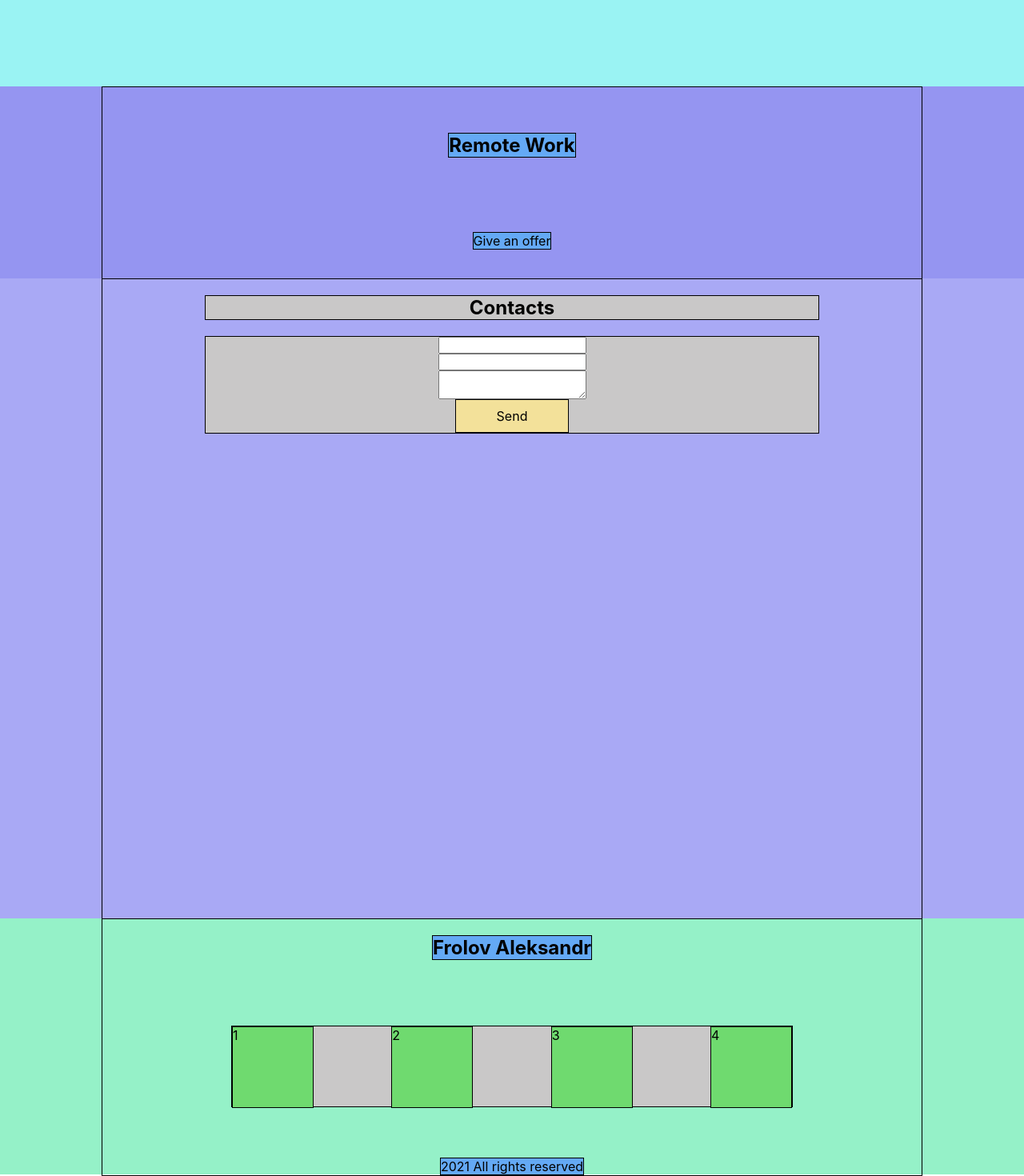
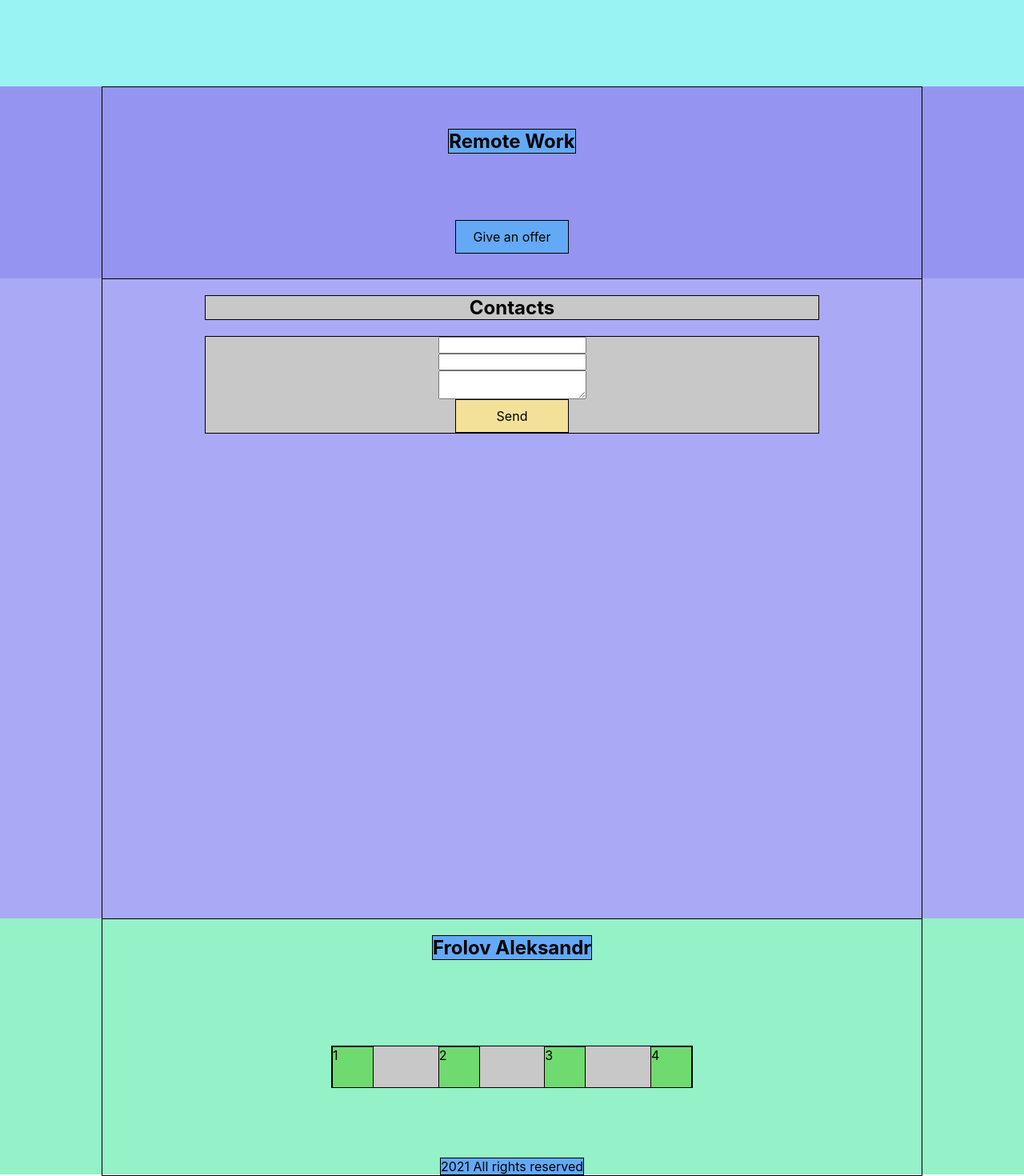
Before and after one commit to AleksandrFROLik/Portfolio, a React (Create React App) app: page / in a window 1280 px wide. Shown: the part 2372-3842 px from the top of the page at 80% size. Built offline with nearby package versions, Linux system fonts and the light colour scheme.

Commit message:
Portfolio 9 path

```diff
--- a/src/components/footer/Footer.module.css
+++ b/src/components/footer/Footer.module.css
@@ -15,15 +15,17 @@
 }
 .socialBlock {
     display: flex;
-    width: 700px;
-    height: 100px;
+    width: 450px;
+    height: 51px;
     border: 1px solid;
     background-color: #c9c8c8;
     justify-content: space-between;
+    list-style-type: none;
+    padding: 0;
 }
-.socialBlock div {
-    height:100px;
-    width: 100px;
+.socialBlock li {
+    height:50px;
+    width: 50px;
     border: 1px solid;
     background-color: #6fda6f;
 }
--- a/src/components/footer/Footer.tsx
+++ b/src/components/footer/Footer.tsx
@@ -8,12 +8,18 @@ export const Footer = () => {
         <div className={styles.footerBlock}>
             <div className={`${stylesContainer.container} ${styles.footerContainer}`}>
                 <div><h2 className={styles.title}>Frolov Aleksandr</h2></div>
-                <div className={styles.socialBlock}>
-                    <div className={styles.first}>1</div>
-                    <div  className={styles.second}>2</div>
-                    <div  className={styles.thirty}>3</div>
-                    <div  className={styles.forty}>4</div>
-                </div>
+                <ul className={styles.socialBlock}>
+                    <li className={styles.first}>1</li>
+                    <li className={styles.second}>2</li>
+                    <li className={styles.thirty}>3</li>
+                    <li className={styles.forty}>4</li>
+                </ul>
+                {/*<div className={styles.socialBlock}>*/}
+                {/*    <div className={styles.first}>1</div>*/}
+                {/*    <div  className={styles.second}>2</div>*/}
+                {/*    <div  className={styles.thirty}>3</div>*/}
+                {/*    <div  className={styles.forty}>4</div>*/}
+                {/*</div>*/}
                 <div className={styles.button}>2021 All rights reserved</div>
             </div>
 
--- a/src/components/remoteWork/RemoteWork.module.css
+++ b/src/components/remoteWork/RemoteWork.module.css
@@ -19,7 +19,14 @@
 .button {
     border: 1px solid;
     background-color: #64a9f5;
+    width: 140px;
+    height: 40px;
+    text-decoration: none;
+    color: black;
 
+    display: flex;
+    justify-content: center;
+    align-items: center;
 }
 
 @media (width: 360px) {
--- a/src/components/remoteWork/RemoteWork.tsx
+++ b/src/components/remoteWork/RemoteWork.tsx
@@ -10,7 +10,7 @@ export const RemoteWork = () => {
         <div className={styles.remoteBlock}>
             <div  className={`${stylesContainer.container} ${styles.remoteContainer}`}>
                     <h2 className={styles.title}>Remote Work</h2>
-                    <div className={styles.button}>Give an offer</div>
+                    <a href="/" className={styles.button}>Give an offer</a>
             </div>
 
         </div>
```
